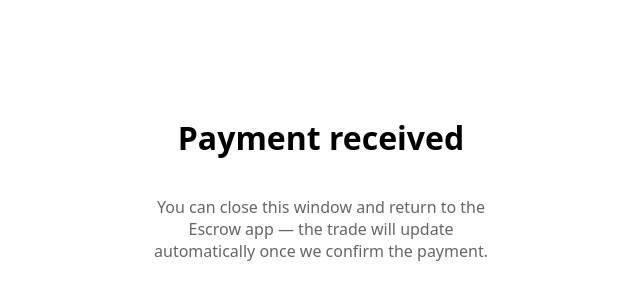
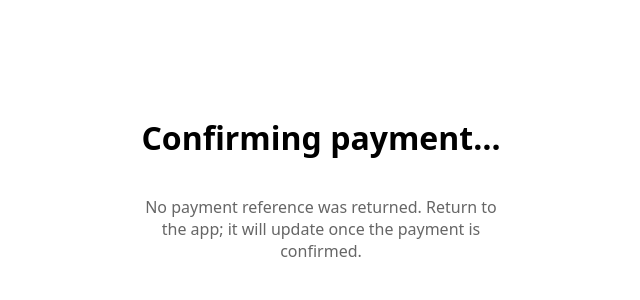
Before and after one commit to mellow012/Paychangu-backend-mobile, a Next.js app: page /checkout/complete in a window 1280 px wide. Shown: the part 246-546 px from the top of the page, without its empty margins (319-959 px from the left). Built offline with nearby package versions, Linux system fonts and the light colour scheme.

Commit message:
redirect to app from paychangu

```diff
--- a/app/checkout/complete/page.tsx
+++ b/app/checkout/complete/page.tsx
@@ -1,9 +1,60 @@
-export default function CheckoutCompletePage({
+import { verifyTransaction, tradeIdFromTxRef } from "@/lib/paychangu";
+import { markFundsLocked } from "@/lib/tradeSync";
+
+// Always run on the server per request (never cache a payment check)
+export const dynamic = "force-dynamic";
+
+/**
+ * PayChangu redirects the buyer here after checkout (?tx_ref=...&status=...).
+ * Instead of relying only on the webhook, we verify the payment with PayChangu
+ * right here and lock the funds. markFundsLocked is idempotent, so it is safe
+ * if the webhook also lands.
+ */
+export default async function CheckoutCompletePage({
   searchParams,
 }: {
   searchParams: { tx_ref?: string; status?: string };
 }) {
-  const failed = searchParams.status === "failed";
+  let state: "success" | "pending" | "failed" = "pending";
+  let note = "";
+  let tradeId: string | null = null;
+
+  const txRef = searchParams.tx_ref;
+
+  if (!txRef) {
+    note = "No payment reference was returned.";
+  } else {
+    try {
+      const verified = await verifyTransaction(txRef);
+      if (verified.status === "success") {
+        tradeId = tradeIdFromTxRef(verified.txRef);
+        if (tradeId) {
+          const r = await markFundsLocked(tradeId, verified.reference);
+          console.log(`return-page markFundsLocked(${tradeId}):`, r);
+        }
+        state = "success";
+      } else if (verified.status === "failed") {
+        state = "failed";
+      }
+    } catch (err) {
+      console.error("return-page verify error:", err);
+      note = "We could not confirm the payment yet.";
+    }
+  }
+
+  const title =
+    state === "success"
+      ? "Payment received"
+      : state === "failed"
+      ? "Payment not completed"
+      : "Confirming payment…";
+
+  const body =
+    state === "success"
+      ? "Your funds are locked in escrow. Return to the Escrow app — the trade is updated."
+      : state === "failed"
+      ? "The payment was cancelled or failed. Close this and try again from the app."
+      : `${note} Return to the app; it will update once the payment is confirmed.`;
 
   return (
     <div
@@ -15,15 +66,26 @@ export default function CheckoutCompletePage({
         minHeight: "100vh",
         fontFamily: "system-ui, sans-serif",
         textAlign: "center",
-        padding: "24px",
+        padding: 24,
       }}
     >
-      <h1>{failed ? "Payment not completed" : "Payment received"}</h1>
-      <p style={{ color: "#666", maxWidth: 360 }}>
-        {failed
-          ? "The payment was cancelled or failed. You can close this and try again from the app."
-          : "You can close this window and return to the Escrow app — the trade will update automatically once we confirm the payment."}
-      </p>
+      <h1>{title}</h1>
+      <p style={{ color: "#666", maxWidth: 360 }}>{body}</p>
+      {tradeId && (
+      <a
+        href={`escrowmalawi://payment?tradeId=${tradeId}&status=${state === "success" ? "success" : "cancelled"}`}
+        style={{
+          marginTop: 16,
+          padding: "12px 24px",
+          background: "#00897B",
+          color: "#fff",
+          borderRadius: 8,
+          textDecoration: "none",
+        }}
+      >
+        Return to app
+      </a>
+      )}
     </div>
   );
 }
```
Also changed, not shown: app/api/paychangu/webhook/route.ts (+17 -0 lines).
